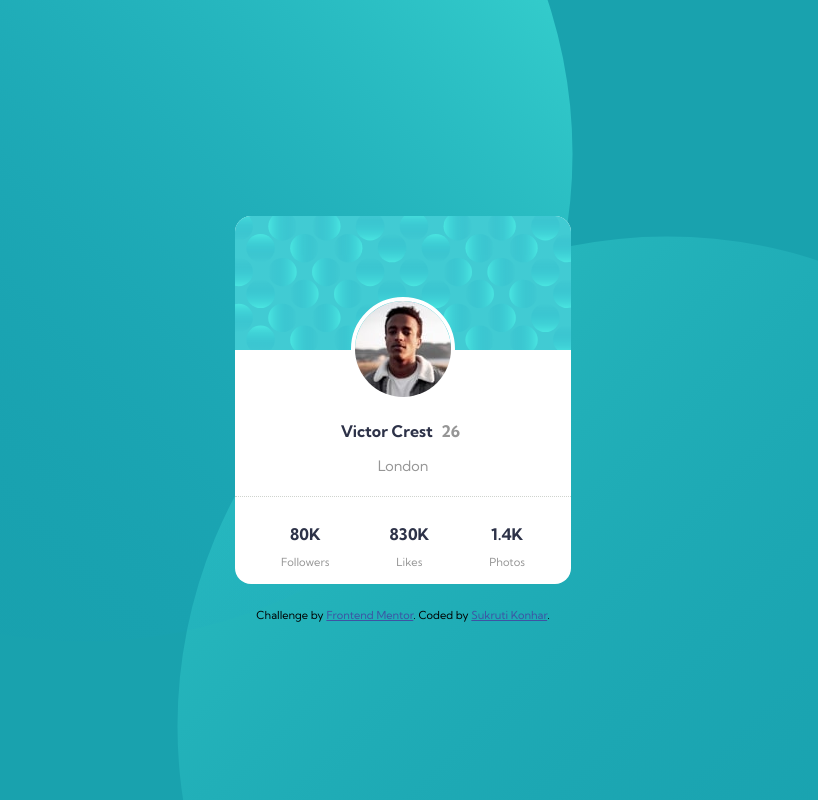
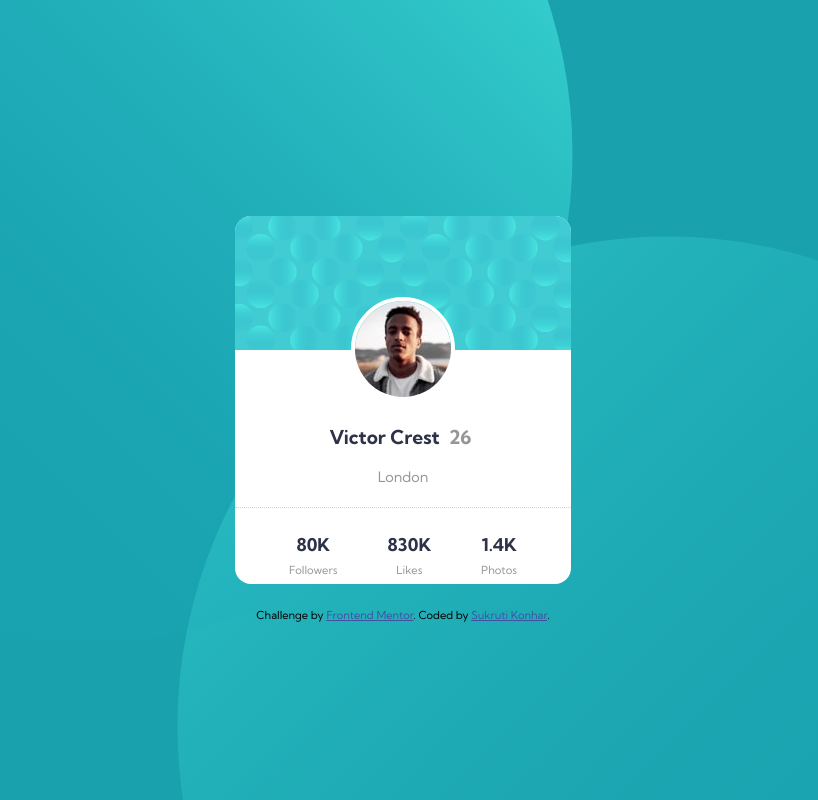
Before and after one commit to sukruti04/Profile-Card-Component, a plain HTML site: page index.html in a window 1280 px wide. Shown: the whole page, without its empty margins (237-1055 px from the left). Drawn offline with Linux system fonts and the light colour scheme.

Commit message:
Final completion of project

```diff
--- a/css/styles.css
+++ b/css/styles.css
@@ -40,6 +40,7 @@ body {
   position: relative;
   top: -3.6rem;
   bottom: 0;
+  font-size: 1.2rem;
 }
 
 .name {
@@ -71,21 +72,23 @@ hr {
 .card-body {
   display: inline-flex;
   position: relative;
-  top: -3.2rem;
+  top: -3.3rem;
 }
 
 .likes {
-  margin: 0 60px;
+  margin: 0 50px;
 }
 
 .number {
   font-weight: 700;
+  font-size: 1.1rem;
   color: hsl(229, 23%, 23%);
   margin-top: 1.2rem;
-  margin-bottom: 0.3rem;
 }
 
 .title {
+  position: relative;
+  margin-top: -0.6rem;
   font-weight: 400;
   font-size: 0.7rem;
   color: hsl(0, 0%, 59%);
```
